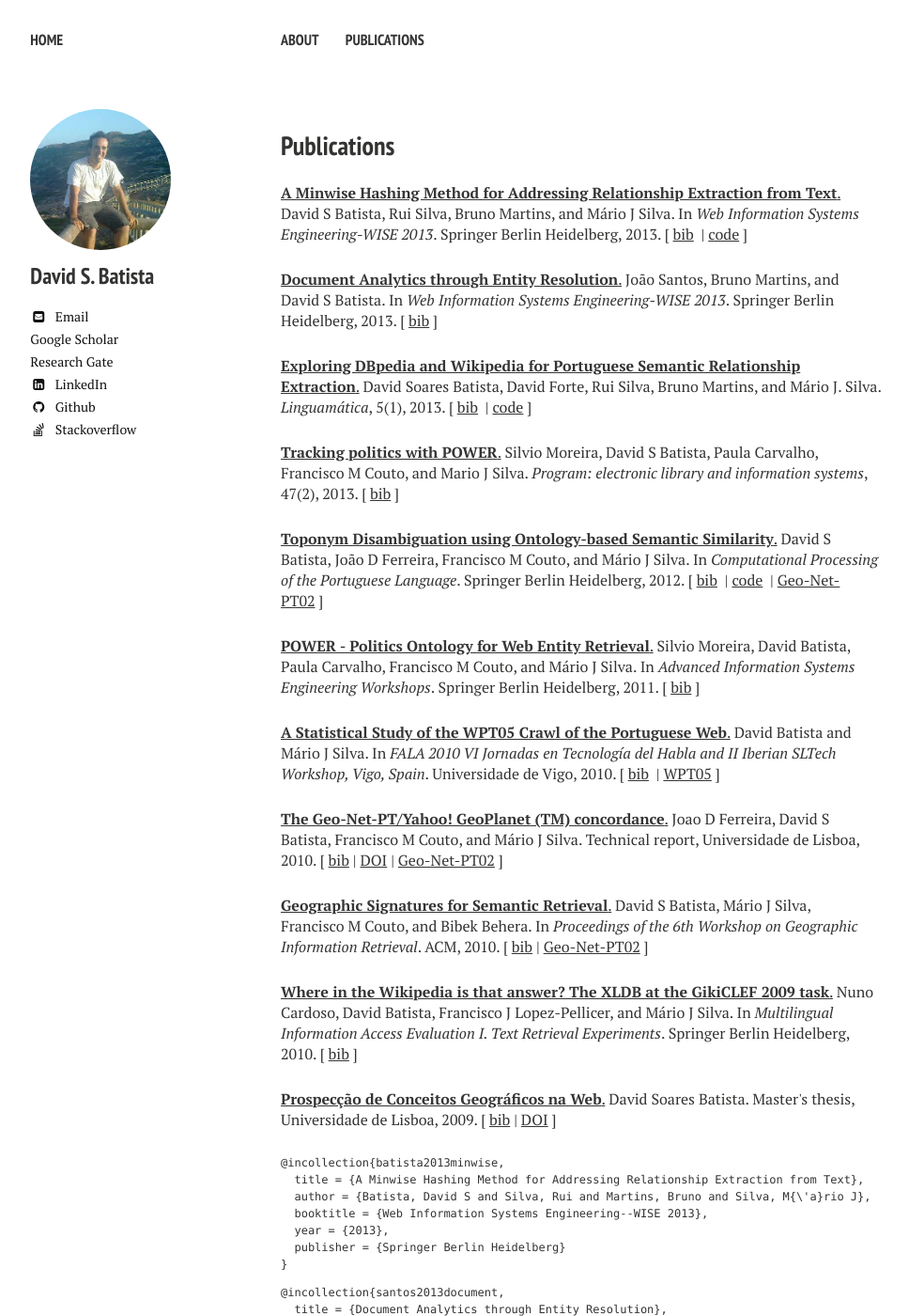
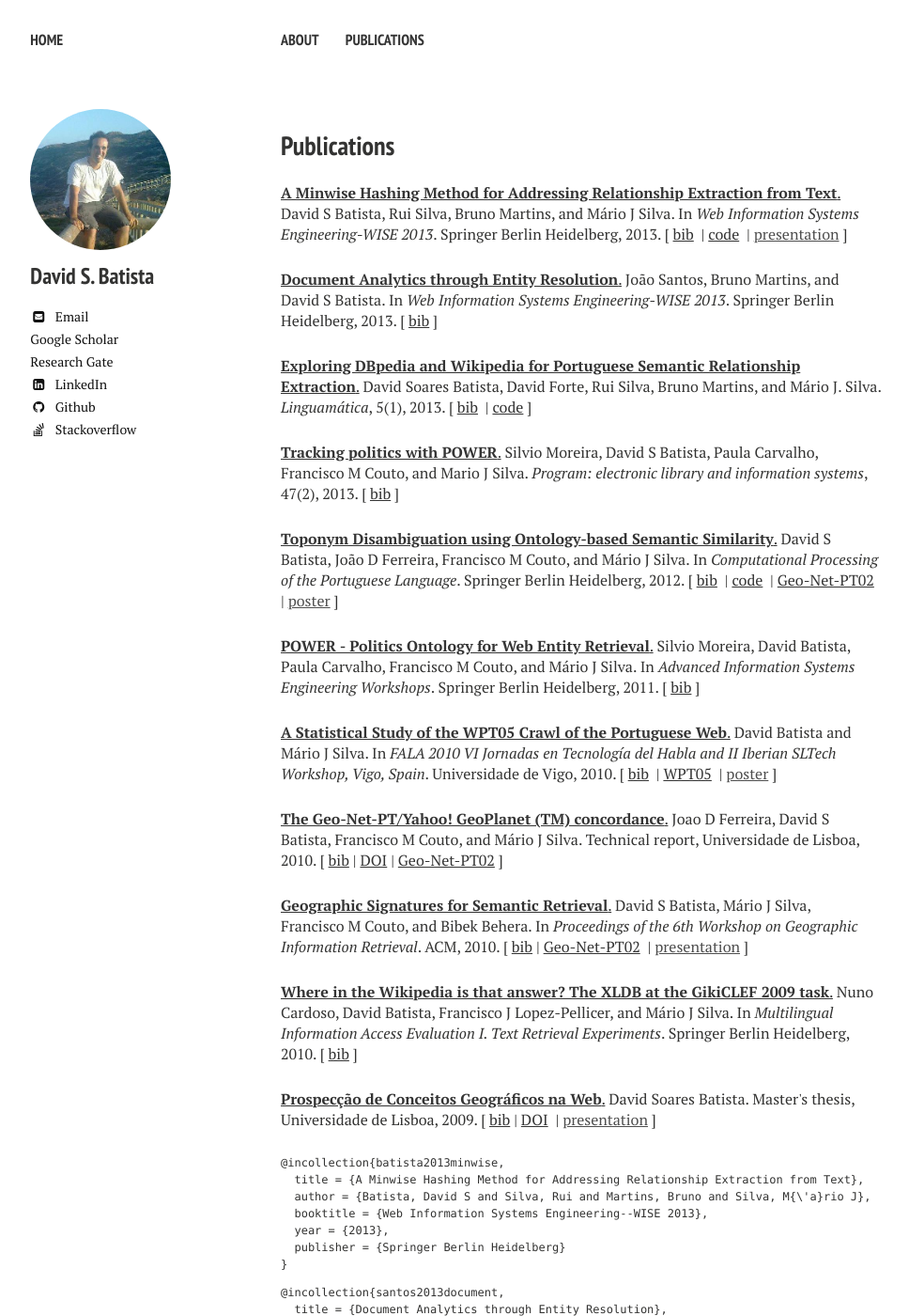
Before and after one commit to davidsbatista/davidsbatista.github.io, a Jekyll site: the page built from publications/index.md, in a window 1280 px wide and 1400 px high. Shown: the whole window at 94% size, without its empty margins (21-989 px from the left). Built offline with Jekyll 4.4.1, drawn with Linux system fonts in a browser that asks for light colours; nearby versions of some CDN libraries.

Commit message:
Update publications.html

```diff
--- a/_includes/publications.html
+++ b/_includes/publications.html
@@ -5,7 +5,7 @@
  David&nbsp;S Batista, Rui Silva, Bruno Martins, and M&aacute;rio&nbsp;J Silva.
  In <em>Web Information Systems Engineering-WISE 2013</em>. Springer
   Berlin Heidelberg, 2013.
-[&nbsp;<a href="{{ include.url }}#batista2013minwise">bib</a>&nbsp; | <a href="https://github.com/davidsbatista/Minwise-Hashing-Relationship-Extraction">code</a>&nbsp;]
+[&nbsp;<a href="{{ include.url }}#batista2013minwise">bib</a>&nbsp; | <a href="https://github.com/davidsbatista/Minwise-Hashing-Relationship-Extraction">code</a>&nbsp; | <a href="">presentation</a>&nbsp;]
 
 </p>
 
@@ -47,7 +47,7 @@
   M&aacute;rio&nbsp;J Silva.
  In <em>Computational Processing of the Portuguese Language</em>.
   Springer Berlin Heidelberg, 2012.
-[&nbsp;<a href="{{ include.url }}#batista2012toponym">bib</a>&nbsp; | <a href="https://github.com/davidsbatista/Toponym-Disambiguation">code</a>&nbsp; | <a href="http://dmir.inesc-id.pt/project/Geo-Net-PT_02_in_English">Geo-Net-PT02</a>&nbsp;]
+[&nbsp;<a href="{{ include.url }}#batista2012toponym">bib</a>&nbsp; | <a href="https://github.com/davidsbatista/Toponym-Disambiguation">code</a>&nbsp; | <a href="http://dmir.inesc-id.pt/project/Geo-Net-PT_02_in_English">Geo-Net-PT02</a>&nbsp;  | <a href="">poster</a>&nbsp;]
 
 </p>
 
@@ -68,7 +68,7 @@
  David Batista and M&aacute;rio&nbsp;J Silva.
  In <em>FALA 2010 VI Jornadas en Tecnolog&iacute;a del Habla and II
   Iberian SLTech Workshop, Vigo, Spain</em>. Universidade de Vigo, 2010.
-[&nbsp;<a href="{{ include.url }}#batista2010statistical">bib</a>&nbsp; | <a href="http://dmir.inesc-id.pt/project/WPT_05_in_English">WPT05</a>&nbsp;]
+[&nbsp;<a href="{{ include.url }}#batista2010statistical">bib</a>&nbsp; | <a href="http://dmir.inesc-id.pt/project/WPT_05_in_English">WPT05</a>&nbsp;  | <a href="">poster</a>&nbsp;]
 
 </p>
 
@@ -89,7 +89,7 @@
   Behera.
  In <em>Proceedings of the 6th Workshop on Geographic Information
   Retrieval</em>. ACM, 2010.
-[&nbsp;<a href="{{ include.url }}#batista2010geographic">bib</a>&nbsp;| <a href="http://dmir.inesc-id.pt/project/Geo-Net-PT_02_in_English">Geo-Net-PT02</a>&nbsp;]
+[&nbsp;<a href="{{ include.url }}#batista2010geographic">bib</a>&nbsp;| <a href="http://dmir.inesc-id.pt/project/Geo-Net-PT_02_in_English">Geo-Net-PT02</a>&nbsp;  | <a href="">presentation</a>&nbsp;]
 
 </p>
 
@@ -109,7 +109,6 @@
 <a href="master_thesis_09.pdf"><b>Prospec&ccedil;&atilde;o de Conceitos Geogr&aacute;ficos na Web</b>.</a>
  David&nbsp;Soares Batista.
  Master's thesis, Universidade de Lisboa, 2009.
-[&nbsp;<a href="{{ include.url }}#dsbatista2009:msc-thesis">bib</a>&nbsp;|
-<a href="http://dx.doi.org/10451/4510">DOI</a>&nbsp;]
+[&nbsp;<a href="{{ include.url }}#dsbatista2009:msc-thesis">bib</a>&nbsp;| <a href="http://dx.doi.org/10451/4510">DOI</a>&nbsp;  | <a href="">presentation</a>&nbsp;]
 
 </p>
```
